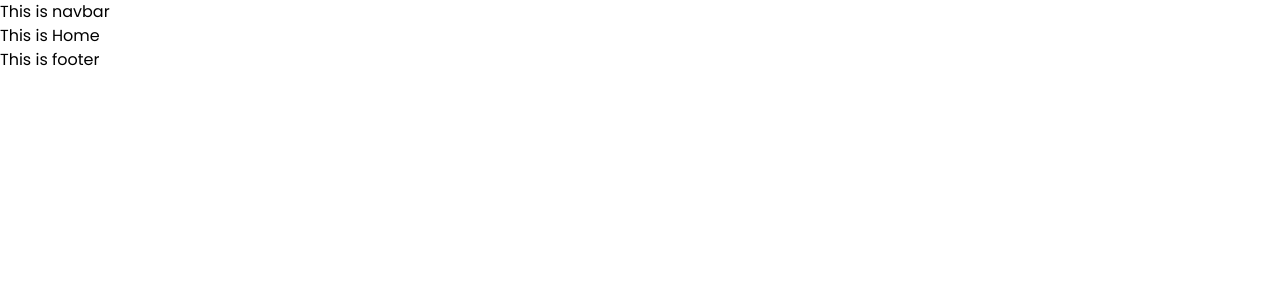
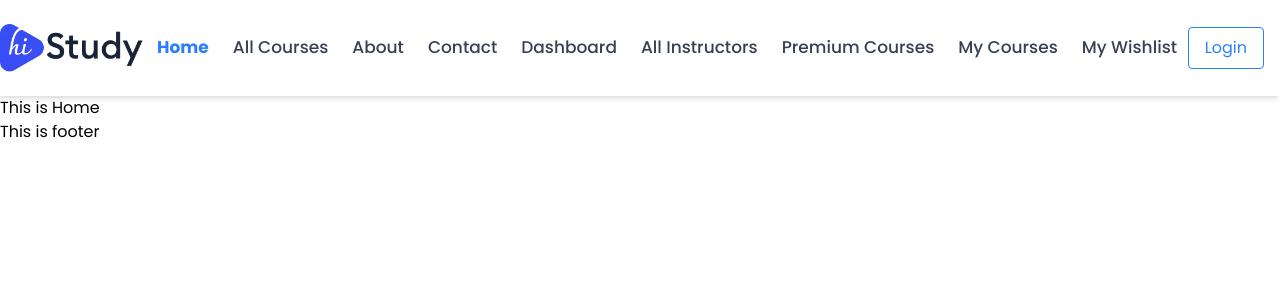
Before and after one commit to khalidhossain5000/hi-study-next-js-full-stack-project-web-app, a Next.js app: page / in a window 1280 px wide. Shown: the top 300 px of the page. Built offline with nearby package versions, Linux system fonts and the light colour scheme; a web font is replaced by a local one.

Commit message:
basic navbar layout completed

```diff
--- a/src/app/globals.css
+++ b/src/app/globals.css
@@ -15,13 +15,13 @@ body {
 
 :root {
   --background: #e5e5e5;
-  --primary: #e76f51;
-  --text-primary: #000000;
+  --primary: #192335;
+  --text-primary: #192335;
 }
 
 .dark {
-  --background: #e5e5e5;
-  --primary: #e76f51;
+  --background: #192335;
+  --primary: #273041;
   --text-primary: #000000;
 }
 
--- a/src/app/layout.js
+++ b/src/app/layout.js
@@ -18,7 +18,7 @@ const gabriela = Gabriela({
 });
 export default function RootLayout({ children }) {
   return (
-    <html lang="en">
+    <html lang="en" suppressHydrationWarning>
       <body className={`${poppins.variable} ${gabriela.variable} antialiased`}>
         <ThemeProvider>{children}</ThemeProvider>
       </body>
--- a/src/components/ui/Shared/Navbar/NavBar.jsx
+++ b/src/components/ui/Shared/Navbar/NavBar.jsx
@@ -1,11 +1,29 @@
-import React from 'react';
 
+import React from "react";
+import lightLogo from "../../../../assets/logo/logo-black.png"
+import darklogo from "../../../../assets/logo/logo-light.png"
+import Image from "next/image";
+import NavItem from "./NavItem";
 const NavBar = () => {
-    return (
-        <div>
-            <h2>This is navbar</h2>
+
+
+
+  return (
+    <div className="bg-[#ffffff] dark:bg-[#273041] py-6 shadow-md">
+      <nav className="container mx-auto flex items-center justify-between">
+        <div className="logoh">
+            <Image src={lightLogo} alt="Light Logo" className="dark:hidden h-12 w-auto"/>
+            <Image src={darklogo} alt="Dark Logo" className="hidden dark:block h-12 w-auto"/>
         </div>
-    );
+        <div className="menus">
+            <NavItem/>
+        </div>
+        <div className="auth-btns">
+            <button className="mr-4 px-4 py-2 border border-blue-500 text-blue-500 rounded hover:bg-blue-500 hover:text-white transition">Login</button>
+        </div>
+      </nav>
+    </div>
+  );
 };
 
 export default NavBar;
--- /dev/null
+++ b/src/components/ui/Shared/Navbar/NavItem.jsx
@@ -0,0 +1,33 @@
+'use client'
+import Link from 'next/link';
+import { usePathname } from 'next/navigation';
+import React from 'react';
+
+const NavItem = () => {
+    const routes = [
+      { name: "Home", path: "/" },
+      { name: "All Courses", path: "/courses" },
+      { name: "About", path: "/about" },
+      { name: "Contact", path: "/contact" },
+      { name: "Dashboard", path: "/dashboard" },
+      { name: "All Instructors", path: "/instructors"  },
+    //   { name: "All Categories", path: "/categories" },
+      { name: "Premium Courses", path: "/premium-courses" },
+      { name: "My Courses", path: "/my-courses"  },
+      { name: "My Wishlist", path: "/wishlist" },
+    ];
+    const pathName=usePathname()
+    return (
+        <div>
+            <ul className="flex items-center gap-6 text-[17px] font-medium ">
+
+            {
+                routes.map((route,i)=> <li key={i}><Link className={pathName===route.path ? "text-blue-500 font-bold" : "text-gray-700 dark:text-white"} href={route.path}>{route.name}</Link></li>)
+            }
+
+        </ul>
+        </div>
+    );
+};
+
+export default NavItem;
```
